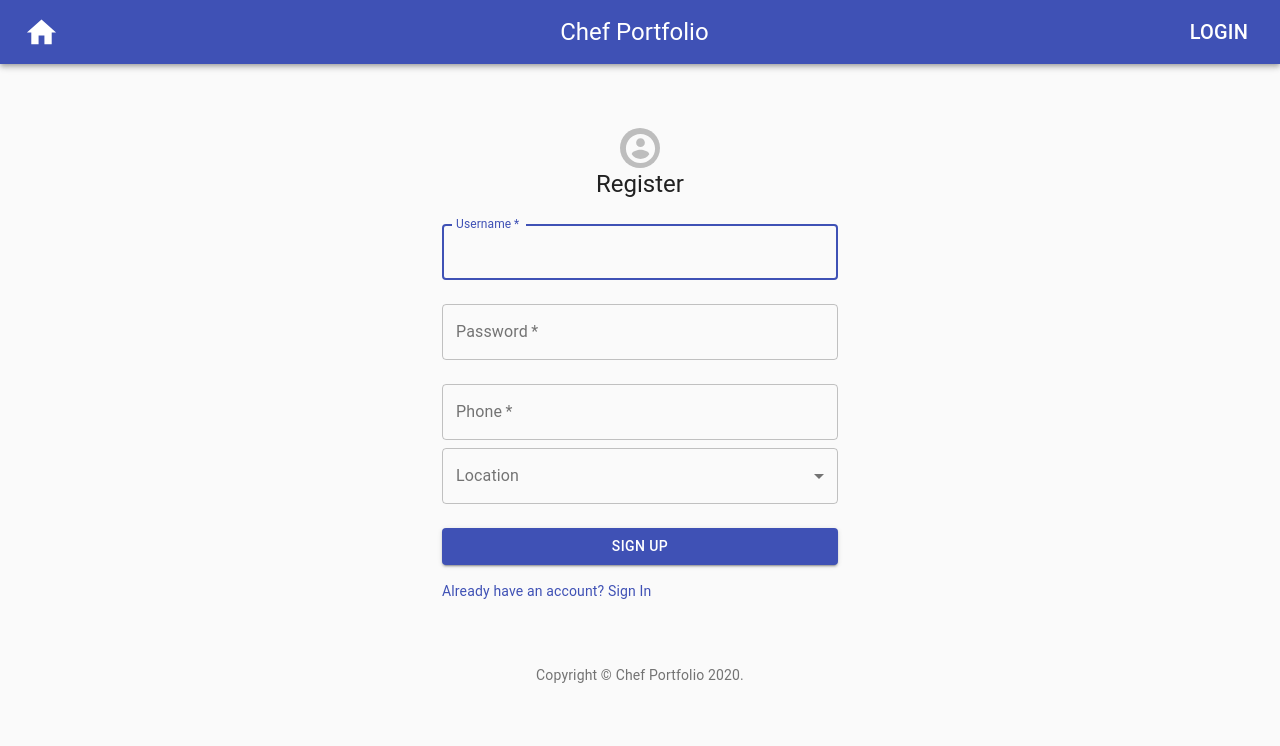
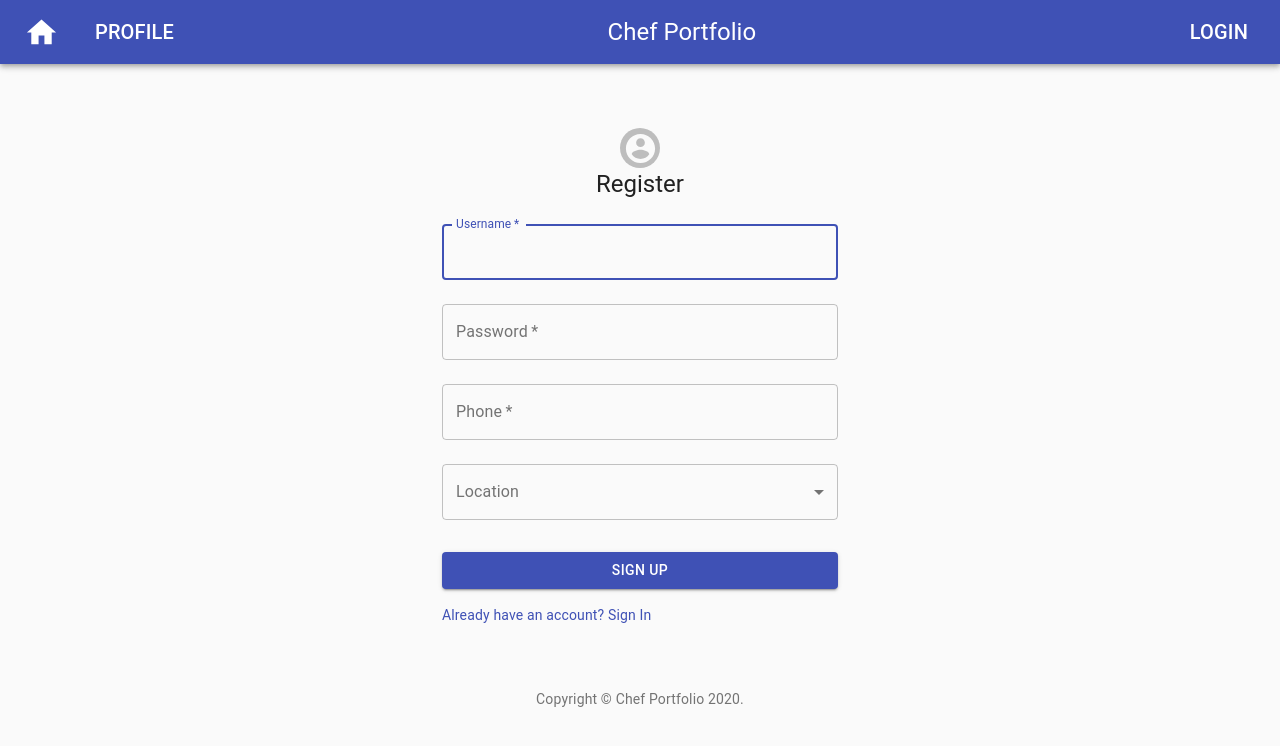
Before and after one commit to chef-portfolio-build/Front-end, a React (Create React App) app in the folder my-app/: page /register in a window 1280 px wide. Shown: the top 746 px of the page. Built offline with nearby package versions, Linux system fonts and the light colour scheme.

Commit message:
added profile button and fixed some UI bugs

```diff
--- a/my-app/src/App.js
+++ b/my-app/src/App.js
@@ -1,4 +1,3 @@
-
 import React from "react";
 import "./App.css";
 import NavBar from "./components/NavBar";
--- a/my-app/src/components/NavBar.js
+++ b/my-app/src/components/NavBar.js
@@ -5,11 +5,24 @@ import Typography from "@material-ui/core/Typography";
 import Button from "@material-ui/core/Button";
 import IconButton from "@material-ui/core/IconButton";
 import HomeIcon from "@material-ui/icons/Home";
+import Link from '@material-ui/core/Link';
 
-import Styling from "./Reusable-Components/Styling"
+import { makeStyles } from '@material-ui/core/styles';
+
+const useStyles = makeStyles(theme => ({
+  root: {
+    flexGrow: 1
+  },
+  menuButton: {
+    marginRight: theme.spacing(2)
+  },
+  title: {
+    flexGrow: 1
+  },
+}));
 
 export default function NavBar() {
-  const classes = Styling();
+  const classes = useStyles();
 
   return (
     <div className={classes.root}>
@@ -23,6 +36,13 @@ export default function NavBar() {
           >
             <HomeIcon fontSize="large" />
           </IconButton>
+
+          <Button color="inherit" href="/profile">
+            <Typography variant="h6" className={classes.title}>
+              Profile
+            </Typography>
+          </Button>
+
           <Typography variant="h5" className={classes.title}>
             Chef Portfolio
           </Typography>
--- a/my-app/src/components/RecipeForm.js
+++ b/my-app/src/components/RecipeForm.js
@@ -3,9 +3,13 @@ import TextField from '@material-ui/core/TextField';
 import Button from "@material-ui/core/Button";
 import Typography from "@material-ui/core/Typography";
 import Container from "@material-ui/core/Container";
-import Styling from "./Reusable-Components/Styling"
 
-const RecipeForm = props => {
+import Styling from './Reusable-Components/Styling';
+
+export default function RecipeForm(props) {
+
+  const classes = Styling();
+
   const [recipe, setRecipe] = useState({
     title: '',
     description: '',
@@ -21,7 +25,7 @@ const RecipeForm = props => {
     props.addNewRecipe(recipe)
   };
 
-  const classes = Styling();
+
 
   return (
     <form onSubmit={submitForm}>
@@ -60,7 +64,7 @@ const RecipeForm = props => {
             label="Ingredients"
             multiline
             fullWidth
-            rows="8"
+            rows="4"
             value={recipe.ingredients}
             onChange={handleChange}
           />
@@ -78,5 +82,3 @@ const RecipeForm = props => {
     </form>
   )
 }
-
-export default RecipeForm;
--- a/my-app/src/components/Recipes.js
+++ b/my-app/src/components/Recipes.js
@@ -2,9 +2,9 @@ import React from 'react';
 
 const Recipes = props => {
   return (
-    <div className='recipe-list'>
+    <div>
       {props.recipes.map(recipe => (
-        <div className='recipe'>
+        <div>
           <h4>Name: {recipe.title}</h4>
           <p>Description: {recipe.description}</p>
           <p>Ingredients: {recipe.ingredients}</p>
--- a/my-app/src/components/Reusable-Components/Styling.js
+++ b/my-app/src/components/Reusable-Components/Styling.js
@@ -24,22 +24,12 @@ const Styling = makeStyles(theme => ({
   formControl: {
     width: "100%", //Fixed issue
     margin: theme.spacing(1),
-    // marginLeft: 0, //Fix issue
+    marginLeft: 0, //Fix issue
+    marginTop: 16, //Fix issue
     minWidth: 120,
   },
   selectEmpty: {
     marginTop: theme.spacing(2),
-  },
-
-  // NavBar useStyles
-  root: {
-    flexGrow: 1
-  },
-  menuButton: {
-    marginRight: theme.spacing(2)
-  },
-  title: {
-    flexGrow: 1
   },
 
   // Profile useStyles
```
